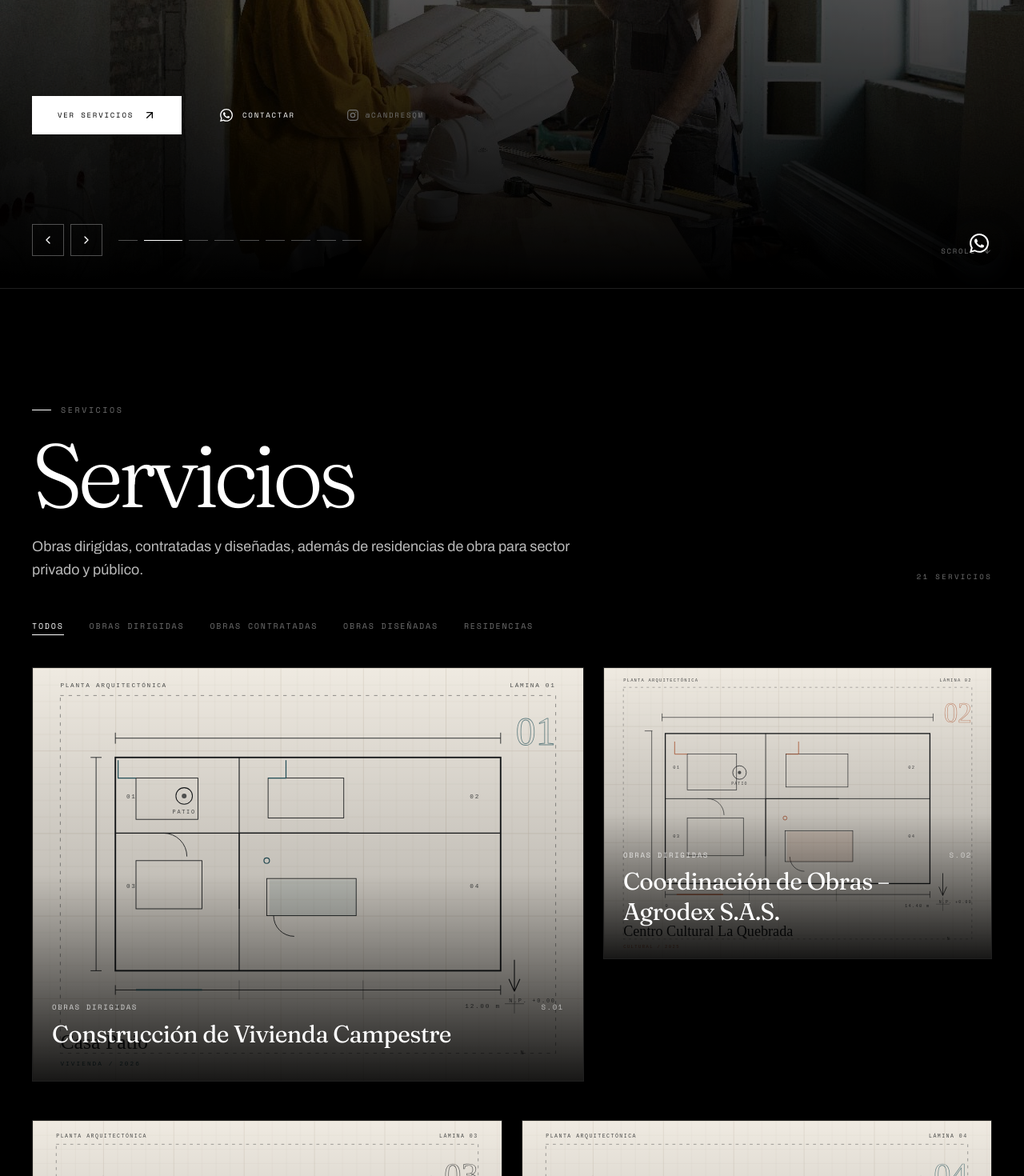
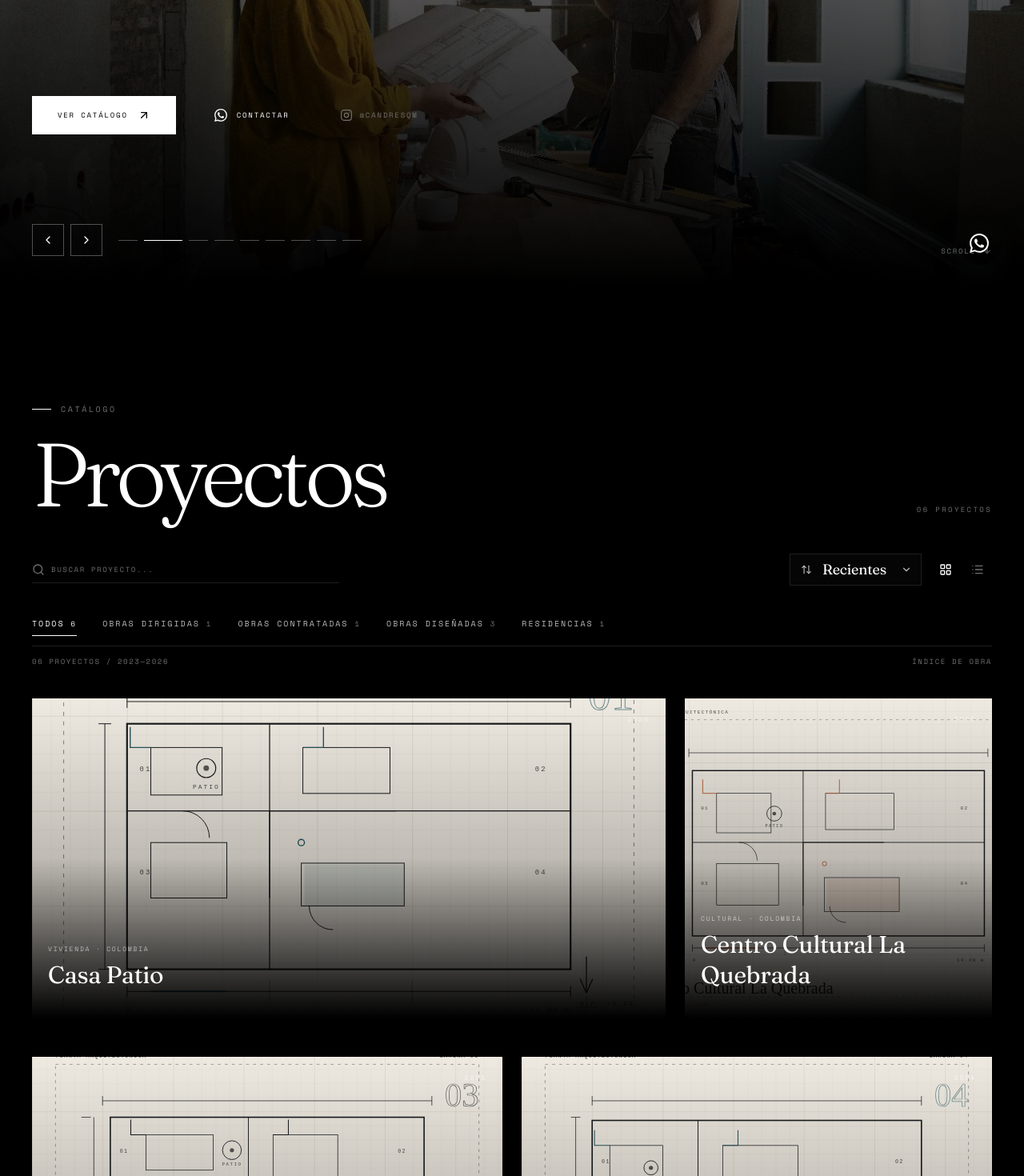
Before and after one commit to samuelVega29/arq-camiloquiroga, a React (Vite) app: page / in a window 1280 px wide. Shown: the part 440-1910 px from the top of the page at 80% size. Built offline with nearby package versions, Linux system fonts and the light colour scheme.

Commit message:
Integrar catalogo con servicios y pulir hero, filtros y tarjetas

```diff
--- a/src/App.jsx
+++ b/src/App.jsx
@@ -1,13 +1,18 @@
+import { useState } from 'react'
 import Navbar from './components/Navbar'
 import Hero from './components/Hero'
+import Projects from './components/Projects'
 import Services from './components/Services'
 import Approach from './components/Approach'
 import About from './components/About'
 import Contact from './components/Contact'
 import Footer from './components/Footer'
+import ProjectModal from './components/ProjectModal'
 import WhatsAppButton from './components/WhatsAppButton'
 
 export default function App() {
+  const [activeProject, setActiveProject] = useState(null)
+
   return (
     <>
       <a
@@ -19,13 +24,15 @@ export default function App() {
       <Navbar />
       <main>
         <Hero />
+        <Projects onOpenProject={setActiveProject} />
         <Services />
         <Approach />
         <About />
         <Contact />
       </main>
       <Footer />
-      <WhatsAppButton />
+      <WhatsAppButton hidden={Boolean(activeProject)} />
+      <ProjectModal project={activeProject} onClose={() => setActiveProject(null)} />
     </>
   )
 }
--- a/src/components/Hero.jsx
+++ b/src/components/Hero.jsx
@@ -119,10 +119,10 @@ export default function Hero() {
             <div className="max-w-4xl">
               <div className="flex flex-wrap items-center gap-4 animate-fade-in">
                 <a
-                  href="#servicios"
+                  href="#proyectos"
                   className="group inline-flex items-center gap-3 bg-white px-8 py-4 font-mono text-[9px] uppercase tracking-[0.2em] text-black transition-all duration-500 hover:bg-[color:var(--color-fg-soft)]"
                 >
-                  Ver servicios
+                  Ver catálogo
                   <ArrowUpRight
                     className="h-4 w-4 transition-transform duration-500 group-hover:-translate-y-0.5 group-hover:translate-x-0.5"
                     aria-hidden="true"
@@ -190,7 +190,7 @@ export default function Hero() {
               </div>
             </div>
             <a
-              href="#servicios"
+              href="#proyectos"
               className="group flex items-center gap-2 font-mono text-[9px] uppercase tracking-[0.2em] text-[color:var(--color-fg-muted)] transition-colors hover:text-white"
             >
               Scroll
--- a/src/components/Navbar.jsx
+++ b/src/components/Navbar.jsx
@@ -4,6 +4,7 @@ import { profile } from '../data/profile'
 
 const links = [
   { label: 'Inicio', href: '#inicio' },
+  { label: 'Proyectos', href: '#proyectos' },
   { label: 'Servicios', href: '#servicios' },
   { label: 'Enfoque', href: '#enfoque' },
   { label: 'Sobre mí', href: '#sobre-mi' },
--- a/src/components/ProjectModal.jsx
+++ b/src/components/ProjectModal.jsx
@@ -34,11 +34,11 @@ export default function ProjectModal({ project, onClose }) {
       onClose={onClose}
       onClick={handleBackdropClick}
       aria-labelledby="project-modal-title"
-      className="m-auto max-h-[90vh] w-[min(64rem,92vw)] overflow-y-auto border border-ink bg-paper p-0 text-ink shadow-2xl"
+      className="m-auto max-h-[90vh] w-[min(64rem,92vw)] overflow-y-auto border border-[color:var(--color-line)] bg-[color:var(--color-surface)] p-0 text-[color:var(--color-fg)] shadow-2xl"
     >
       {project ? (
         <article>
-          <div className="sticky top-0 z-10 flex items-center justify-between gap-4 border-b border-line bg-paper/95 px-5 py-4 backdrop-blur-sm sm:px-8">
+          <div className="sticky top-0 z-10 flex items-center justify-between gap-4 border-b border-[color:var(--color-line)] bg-black/95 px-5 py-4 backdrop-blur-sm sm:px-8">
             <div>
               <p className="eyebrow">
                 {project.category} / {project.year}
@@ -53,7 +53,7 @@ export default function ProjectModal({ project, onClose }) {
             <button
               type="button"
               onClick={onClose}
-              className="inline-flex h-10 w-10 shrink-0 items-center justify-center border border-line transition-colors hover:border-ink hover:bg-ink hover:text-paper"
+              className="inline-flex h-10 w-10 shrink-0 items-center justify-center border border-[color:var(--color-line)] transition-colors hover:border-white hover:bg-white hover:text-black"
               aria-label="Cerrar proyecto"
             >
               <X className="h-5 w-5" aria-hidden="true" />
@@ -63,20 +63,20 @@ export default function ProjectModal({ project, onClose }) {
           <img
             src={project.image}
             alt={project.imageAlt}
-            className="aspect-[16/9] w-full border-b border-line object-cover"
+            className="aspect-[16/9] w-full border-b border-[color:var(--color-line)] object-cover"
           />
 
           <div className="px-5 py-7 sm:px-8 sm:py-9">
             <div className="grid gap-8 lg:grid-cols-12">
               <div className="lg:col-span-7">
-                <p className="text-base leading-relaxed text-ink-soft sm:text-lg">
+                <p className="text-base leading-relaxed text-[color:var(--color-fg-soft)] sm:text-lg">
                   {project.longDescription}
                 </p>
                 <ul className="mt-6 flex flex-wrap gap-2" aria-label="Herramientas del proyecto">
                   {project.tools.map((tool) => (
                     <li
                       key={tool}
-                      className="border border-line px-2.5 py-1 font-mono text-[9px] uppercase tracking-[0.12em] text-ink-soft"
+                      className="border border-[color:var(--color-line)] px-2.5 py-1 font-mono text-[9px] uppercase tracking-[0.12em] text-[color:var(--color-fg-soft)]"
                     >
                       {tool}
                     </li>
@@ -84,7 +84,7 @@ export default function ProjectModal({ project, onClose }) {
                 </ul>
               </div>
 
-              <dl className="grid grid-cols-2 gap-x-6 gap-y-5 border-t border-line pt-6 lg:col-span-5 lg:border-l lg:border-t-0 lg:pl-8 lg:pt-0">
+              <dl className="grid grid-cols-2 gap-x-6 gap-y-5 border-t border-[color:var(--color-line)] pt-6 lg:col-span-5 lg:border-l lg:border-t-0 lg:pl-8 lg:pt-0">
                 <div>
                   <dt className="eyebrow">Año</dt>
                   <dd className="mt-1 text-sm">{project.year}</dd>
@@ -104,15 +104,15 @@ export default function ProjectModal({ project, onClose }) {
               </dl>
             </div>
 
-            <div className="mt-8 flex flex-col gap-4 border-t border-line pt-6 sm:flex-row sm:items-center sm:justify-between">
-              <p className="max-w-md text-sm leading-relaxed text-ink-soft">
+            <div className="mt-8 flex flex-col gap-4 border-t border-[color:var(--color-line)] pt-6 sm:flex-row sm:items-center sm:justify-between">
+              <p className="max-w-md text-sm leading-relaxed text-[color:var(--color-fg-soft)]">
                 ¿Te interesa un proyecto con un enfoque similar?
               </p>
               <a
                 href={whatsappHref}
                 target="_blank"
                 rel="noopener noreferrer"
-                className="inline-flex items-center justify-center gap-2 bg-ink px-5 py-3 font-mono text-[10px] uppercase tracking-[0.16em] text-paper transition-colors hover:bg-copper"
+                className="inline-flex items-center justify-center gap-2 bg-white px-5 py-3 font-mono text-[10px] uppercase tracking-[0.16em] text-black transition-colors hover:bg-[color:var(--color-fg-soft)]"
               >
                 <WhatsAppIcon className="h-4 w-4" />
                 Hablar por WhatsApp
--- a/src/components/Projects.jsx
+++ b/src/components/Projects.jsx
@@ -223,14 +223,14 @@ export default function Projects({ onOpenProject }) {
           <Reveal>
             <div className="mt-10 border border-dashed border-line px-6 py-16 text-center sm:py-24">
               <p className="font-display text-2xl tracking-[-0.02em] sm:text-3xl">Sin resultados</p>
-              <p className="mx-auto mt-3 max-w-md text-sm leading-relaxed text-ink-soft">
+              <p className="mx-auto mt-3 max-w-md text-sm leading-relaxed text-[color:var(--color-fg-soft)]">
                 No encontramos proyectos con esos criterios. Prueba otra palabra o vuelve al
                 catálogo completo.
               </p>
               <button
                 type="button"
                 onClick={resetFilters}
-                className="mt-6 border border-ink px-5 py-3 font-mono text-[10px] uppercase tracking-[0.16em] transition-colors hover:bg-ink hover:text-paper"
+                className="mt-6 border border-white/60 px-5 py-3 font-mono text-[10px] uppercase tracking-[0.16em] transition-colors hover:bg-white hover:text-black"
               >
                 Ver todo el catálogo
               </button>
@@ -250,7 +250,6 @@ export default function Projects({ onOpenProject }) {
                   <ProjectCard
                     project={project}
                     index={index}
-                    wide={wide}
                     onOpen={onOpenProject}
                   />
                 </Reveal>
@@ -279,7 +278,7 @@ export default function Projects({ onOpenProject }) {
                   className="group grid w-full grid-cols-12 items-center gap-x-4 gap-y-1 border-b border-[color:var(--color-line)] py-5 text-left transition-colors hover:bg-white/5"
                   aria-label={`Ver proyecto ${project.title}`}
                 >
-                      <span className="col-span-2 font-mono text-[9px] uppercase tracking-[0.16em] text-copper sm:col-span-1">
+                      <span className="col-span-2 font-mono text-[9px] uppercase tracking-[0.16em] text-[color:var(--color-fg-soft)] sm:col-span-1">
                         {project.code}
                       </span>
                       <span className="col-span-10 sm:col-span-4">
--- a/src/components/ServiceCard.jsx
+++ b/src/components/ServiceCard.jsx
@@ -8,20 +8,18 @@ const images = [
   'proyectos/p07.jpg',
 ]
 
-export default function ServiceCard({ service, index, wide = false }) {
+export default function ServiceCard({ service, index }) {
   const image = images[index % images.length]
 
   return (
     <article className="group relative h-full">
-      <div className="relative overflow-hidden border border-[color:var(--color-line)] bg-[color:var(--color-surface)]">
+      <div className="relative h-full min-h-[340px] overflow-hidden border border-[color:var(--color-line)] bg-[color:var(--color-surface)] sm:min-h-[400px]">
         <img
           src={image}
           alt={service.title}
           loading={index < 2 ? 'eager' : 'lazy'}
           decoding="async"
-          className={`w-full object-cover transition duration-700 ease-out group-hover:scale-[1.025] ${
-            wide ? 'aspect-[16/10] lg:aspect-[21/8]' : 'aspect-[4/3]'
-          }`}
+          className="absolute inset-0 h-full w-full object-cover transition duration-700 ease-out group-hover:scale-[1.025]"
         />
         <div
           className="absolute inset-0 bg-gradient-to-t from-black via-black/20 to-transparent opacity-90 transition-opacity duration-500 group-hover:opacity-100"
--- a/src/components/Services.jsx
+++ b/src/components/Services.jsx
@@ -84,12 +84,11 @@ export default function Services() {
               <Reveal
                 key={service.id}
                 delay={(index % 3) * 70}
-                className={`${layout} ${filtered.length === 1 ? 'md:col-span-2' : ''}`}
+                className={`${layout} ${filtered.length === 1 ? 'md:col-span-2' : ''} h-full`}
               >
                 <ServiceCard
                   service={service}
                   index={index}
-                  wide={layout === 'lg:col-span-12'}
                 />
               </Reveal>
             )
```
